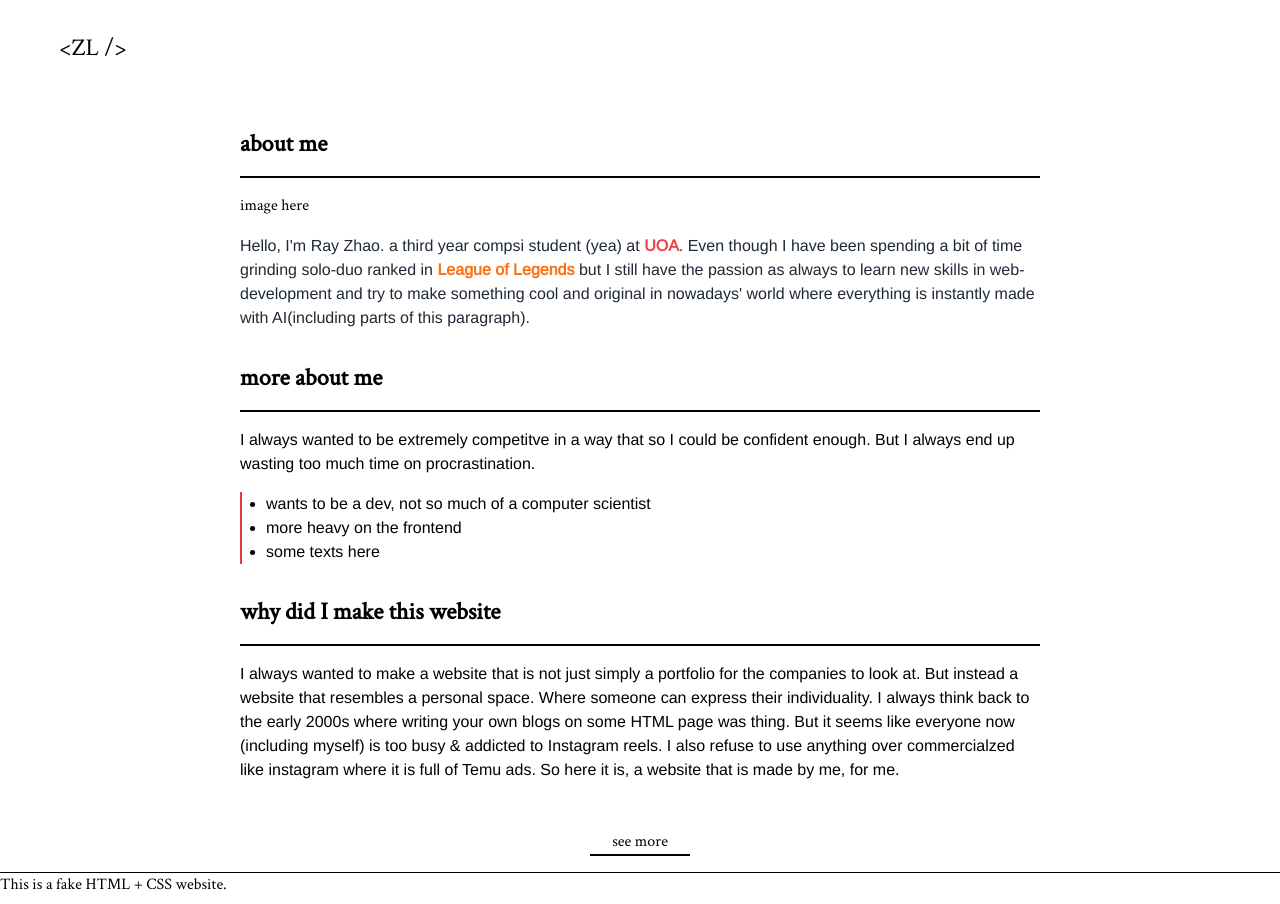
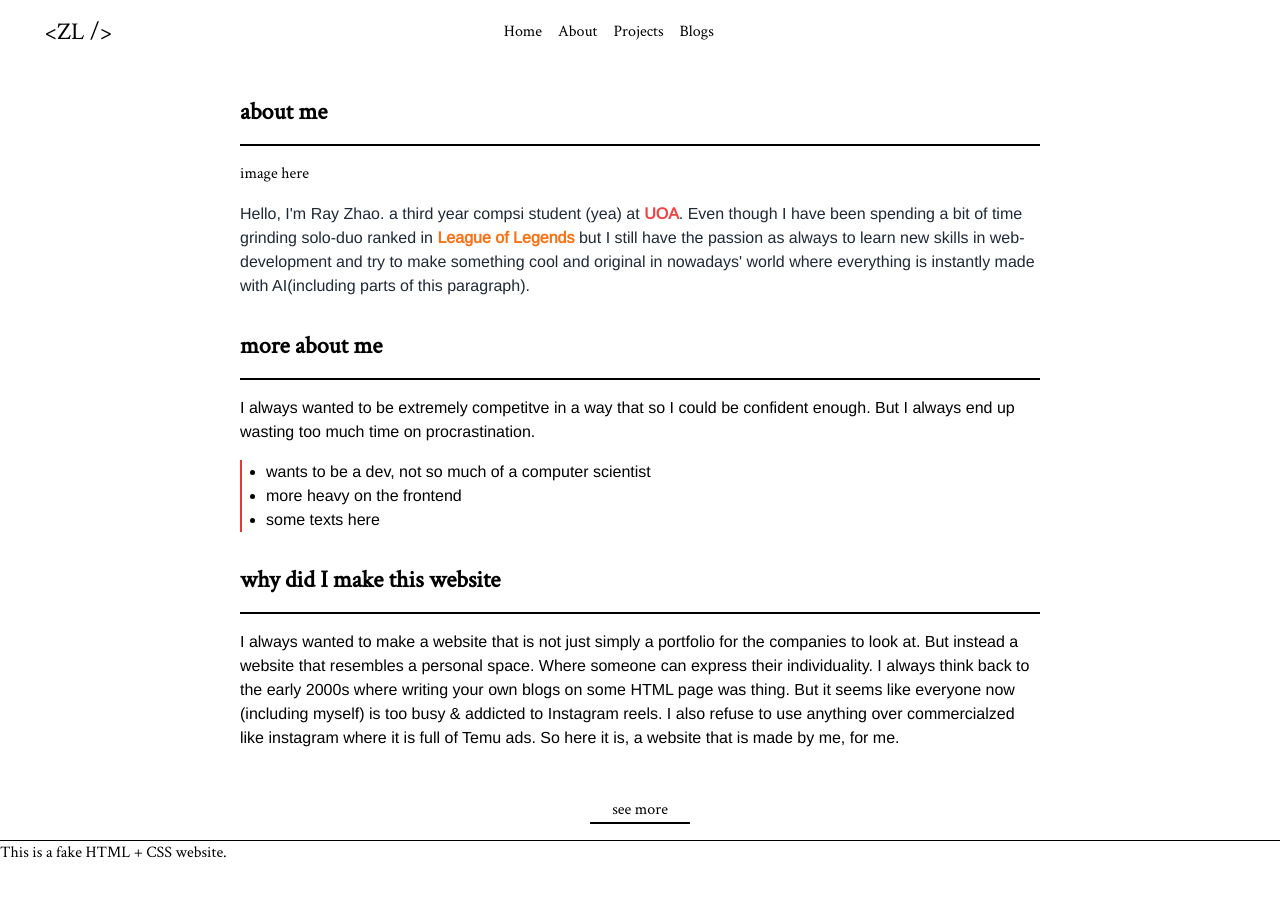
Before and after one commit to zlrkw11/zl-v2, a Next.js app: page /about in a window 1280 px wide. After the commit the page ends 872 px from the top, so only its background shows below. Built offline with nearby package versions, Linux system fonts and the light colour scheme.

Commit message:
navbar fix

```diff
--- a/app/about/page.tsx
+++ b/app/about/page.tsx
@@ -4,6 +4,7 @@ import Sona from "../../public/assets/sona.jpeg";
 import Image from "next/image";
 import Link from "next/link";
 import { Arimo } from "next/font/google";
+import Nav from "../components/nav";
 import "../globals.css";
 
 const ArimoFont = Arimo({
--- a/app/components/nav.tsx
+++ b/app/components/nav.tsx
@@ -1,5 +1,16 @@
+import Link from "next/link";
+
 const Nav = () => {
-  return <div></div>;
+  return (
+    <div className="w-full grid grid-cols-8 items-center">
+      <div className="col-start-8 col-span-4 flex justify-center gap-4">
+        <Link href="/">Home</Link>
+        <Link href="/about">About</Link>
+        <Link href="/">Projects</Link>
+        <Link href="/">Blogs</Link>
+      </div>
+    </div>
+  );
 };
 
 export default Nav;
--- a/app/layout.tsx
+++ b/app/layout.tsx
@@ -2,6 +2,7 @@ import "./globals.css";
 import Footer from "./components/footer";
 import { Crimson_Text } from "next/font/google";
 import Link from "next/link";
+import Nav from "./components/nav";
 
 const crimsonFont = Crimson_Text({
   subsets: ["latin"],
@@ -16,7 +17,7 @@ export default function RootLayout({
   return (
     <html lang="en">
       <body className={`min-h-screen flex flex-col ${crimsonFont.className}`}>
-        <div className="grid grid-cols-10 p-8 mb-4 ">
+        <div className="grid grid-cols-10 p-4 mb-4 ">
           <Link href="/" className="flex justify-center">
             <h1
               className="text-center md:text-2xl w-[100px]  text-lg hover:bg-red-600 hover:text-white"
@@ -25,6 +26,9 @@ export default function RootLayout({
               {`<ZL />`}
             </h1>
           </Link>
+          <div className="col-span-4  flex justify-center">
+            <Nav />
+          </div>
         </div>
         <div className="flex-grow">{children}</div>
         <Footer />
```
